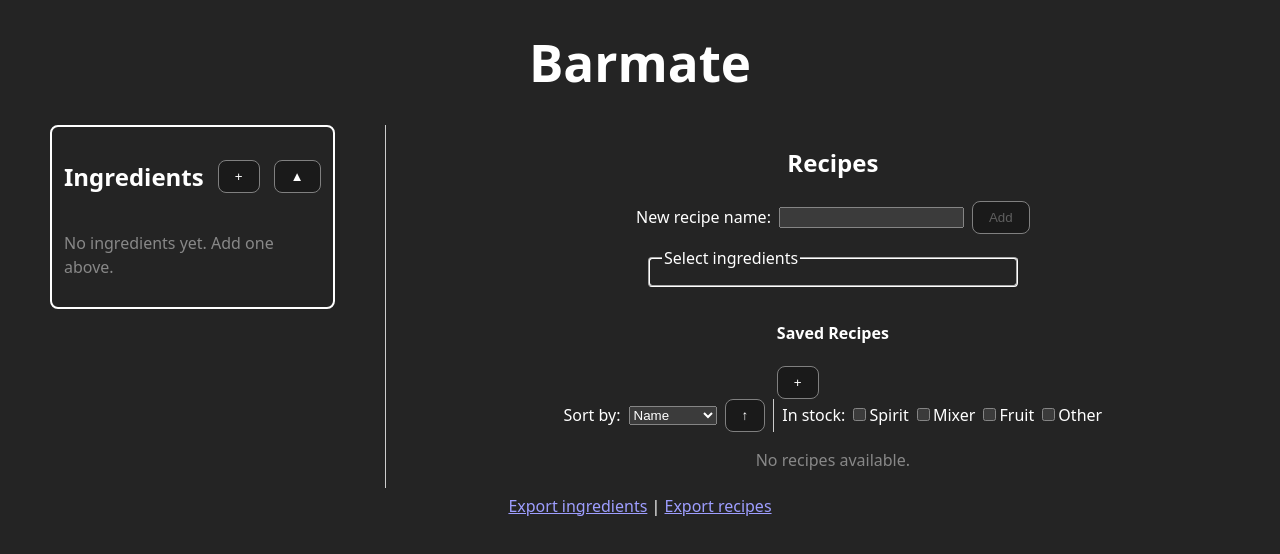
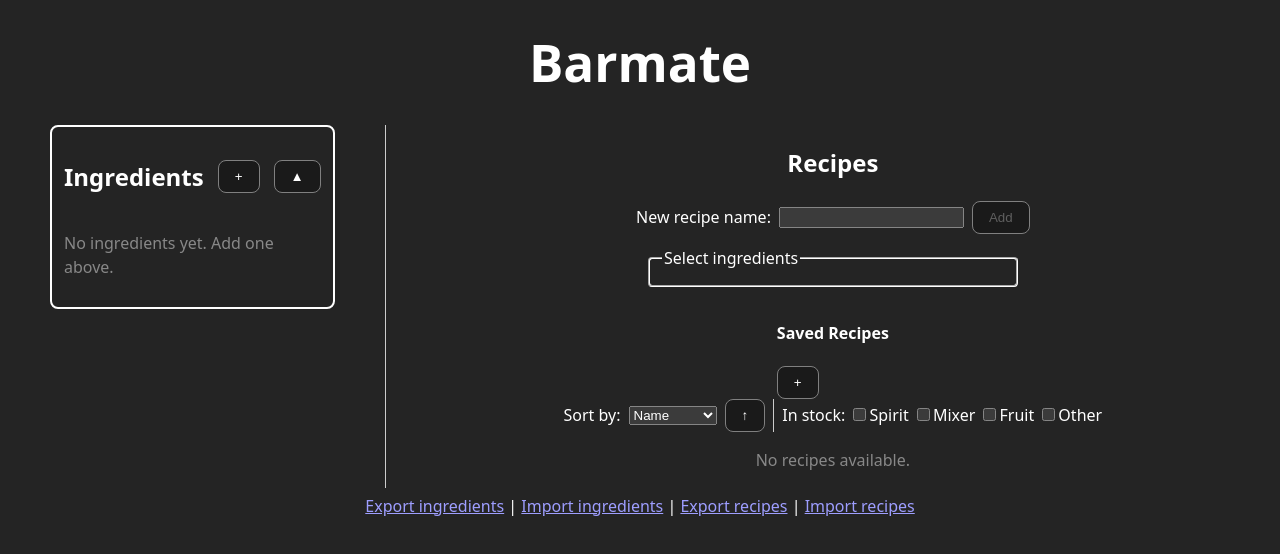
Before and after one commit to ericomoura/barmate, a React (Vite) app in the folder frontend/: page / in a window 1280 px wide. Shown: the top 554 px of the page. Built offline with nearby package versions, Linux system fonts and the light colour scheme.

Commit message:
Added import feature

```diff
--- a/frontend/src/App.tsx
+++ b/frontend/src/App.tsx
@@ -78,6 +78,28 @@ function App() {
     URL.revokeObjectURL(url);
   }
 
+  function importJson<T>(onLoaded: (data: T) => void) {
+    const input = document.createElement('input');
+    input.type = 'file';
+    input.accept = '.json';
+    input.onchange = () => {
+      const file = input.files?.[0];
+      if (!file) return;
+      const reader = new FileReader();
+      reader.onload = (e) => {
+        try {
+          const parsed = JSON.parse(e.target?.result as string) as T;
+          if (!Array.isArray(parsed)) throw new Error('Expected an array');
+          onLoaded(parsed);
+        } catch {
+          alert('Invalid file — make sure you select the correct JSON export file.');
+        }
+      };
+      reader.readAsText(file);
+    };
+    input.click();
+  }
+
 
 
   return (
@@ -109,7 +131,11 @@ function App() {
       <footer className={styles.footer}>
         <a href="#" onClick={e => { e.preventDefault(); exportJson(ingredients, 'ingredients.json'); }}>Export ingredients</a>
         {' | '}
+        <a href="#" onClick={e => { e.preventDefault(); importJson<Ingredient[]>(setIngredients); }}>Import ingredients</a>
+        {' | '}
         <a href="#" onClick={e => { e.preventDefault(); exportJson(recipes, 'recipes.json'); }}>Export recipes</a>
+        {' | '}
+        <a href="#" onClick={e => { e.preventDefault(); importJson<Recipe[]>(setRecipes); }}>Import recipes</a>
       </footer>
     </>
   );
```
Also changed, not shown: 1 other file (tests, documents, lock files or other folders).
